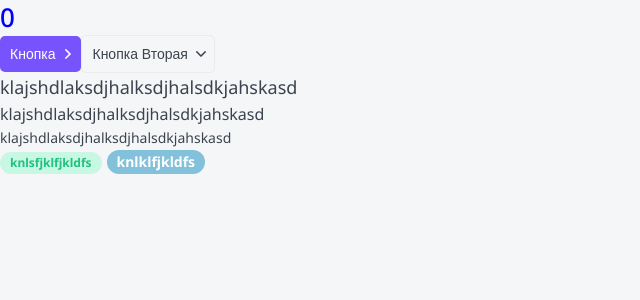
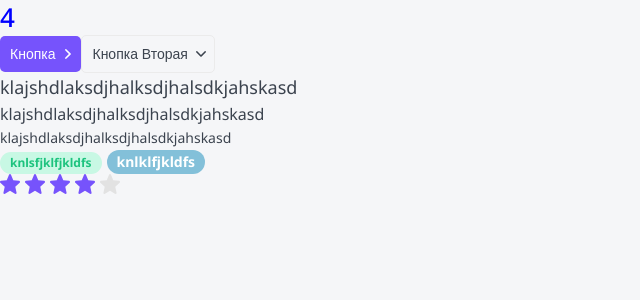
Before and after one commit to ViktorVertegel/rateme, a Next.js app: page / in a window 1280 px wide. Shown: the top 300 px of the page, without its empty margins (0-640 px from the left). Built offline with nearby package versions, Linux system fonts and the light colour scheme.

Commit message:
Added rating comp

```diff
--- /dev/null
+++ b/components/Rating/Rating.module.css
@@ -0,0 +1,11 @@
+.filled svg {
+    fill: var(--primary)
+}
+
+.star svg {
+    margin-right: 5px;
+}
+
+.editable {
+    cursor: pointer;
+}
--- /dev/null
+++ b/components/Rating/Rating.tsx
@@ -0,0 +1,63 @@
+import { RatingProps } from "./Rating.props";
+import { useEffect, useState, KeyboardEvent } from "react";
+import StarIcon from './star.svg';
+import styles from './Rating.module.css';
+import cn from 'classnames';
+
+
+export const Rating = ({ isEditable = false, rating, setRating, className, ...props}: RatingProps):JSX.Element => {
+
+    const [ratingArray, setRatingArray] = useState<JSX.Element[]>(new Array(5).fill(<></>));
+
+    useEffect(() => {
+        constructRating(rating);
+    }, [rating]);
+
+    const constructRating = (currentRating: number) => {
+        const updatedArray = ratingArray.map((r: JSX.Element, i: number) => {
+            return (
+                <span
+                    key={i}
+                    className={cn(styles.star, {
+                        [styles.filled]: i < currentRating,
+                        [styles.editable]: isEditable
+                    })}
+                    onMouseEnter={() => changeDisplay(i + 1)}
+                    onMouseLeave={() => changeDisplay(rating)}
+                    onClick={() => onClick(i + 1)}>
+                <StarIcon
+                    tabIndex={isEditable ? 0 : -1}
+                    onKeyDown={(e: KeyboardEvent<SVGElement>) => isEditable && handleSpace(i + 1, e)}
+                    />
+                    </span>
+            );
+        });
+        setRatingArray(updatedArray);
+    };
+
+    const changeDisplay = (i: number) => {
+        if (!isEditable) {
+            return
+        };
+        constructRating(i);
+    }
+
+    const handleSpace = (i: number, e: KeyboardEvent<SVGElement>) => {
+        if (e.code != 'Space' || !setRating) {
+            return
+        }
+        setRating(i);
+    }
+
+    const onClick = (i: number) => {
+        if (!isEditable || !setRating) {
+            return
+        };
+        setRating(i);
+    }
+    return (
+        <div {...props}>
+            {ratingArray.map((r,i) => (<span key={i}>{r}</span>))}
+        </div>
+    )
+    }
--- a/components/index.tsx
+++ b/components/index.tsx
@@ -2,3 +2,4 @@
 export * from './Button/Button'
 export * from './P/P'
 export * from './Tag/Tag'
+export * from './Rating/Rating'
--- a/next-env-custom.d.ts
+++ b/next-env-custom.d.ts
@@ -1,5 +1,9 @@
 /// <reference types="next" />
+/// <reference types="next/types/global" />
 
-
+declare module "*.svg" {
+	const content: React.FunctionComponent<React.SVGAttributes<SVGAElement>>;
+	export default content;
+}
 // NOTE: This file should not be edited
 // see https://nextjs.org/docs/basic-features/typescript for more information.
--- a/pages/index.tsx
+++ b/pages/index.tsx
@@ -1,27 +1,22 @@
 import React, { useEffect, useState } from "react";
-import { Button, Htag, P, Tag } from "../components";
+import { Button, Htag, P, Rating, Tag } from "../components";
 
 
 export default function Home(): JSX.Element {
-  const [counter, setCounter] = useState<number>(0);
 
-  useEffect(() => {
-    console.log('Counter=' + counter);
-    return function cleanup() {
-      console.log('Unmount');
-    }
-  }, [] )
+  const [rating, setRating] = useState<number>(4);
+
   return (
     <div>
-      <Htag tag='h1'>{counter}</Htag>
-      <Button appearance="primary" arrow="right" onClick={() => setCounter(x => x+1)}>Кнопка</Button>
+      <Htag tag='h1'>{rating}</Htag>
+      <Button appearance="primary" arrow="right" >Кнопка</Button>
       <Button appearance="ghost" arrow='down'>Кнопка Вторая</Button>
       <P size='l'>klajshdlaksdjhalksdjhalsdkjahskasd</P>
       <P size='m'>klajshdlaksdjhalksdjhalsdkjahskasd</P>
       <P size='s'>klajshdlaksdjhalksdjhalsdkjahskasd</P>
       <Tag size='s' color="green">knlsfjklfjkldfs</Tag>
-      <Tag size = 'm' color = "gray" href="google.com">knlklfjkldfs</Tag>
-
+      <Tag size='m' color="gray" href="google.com">knlklfjkldfs</Tag>
+      <Rating rating={rating} isEditable setRating={setRating} />
     </div>
   );
 };
```
Also changed, not shown: components/Rating/Rating.props.ts (added, +7 -0 lines), images.d.ts (+0 -8 lines), components/Rating/star.svg (added).
